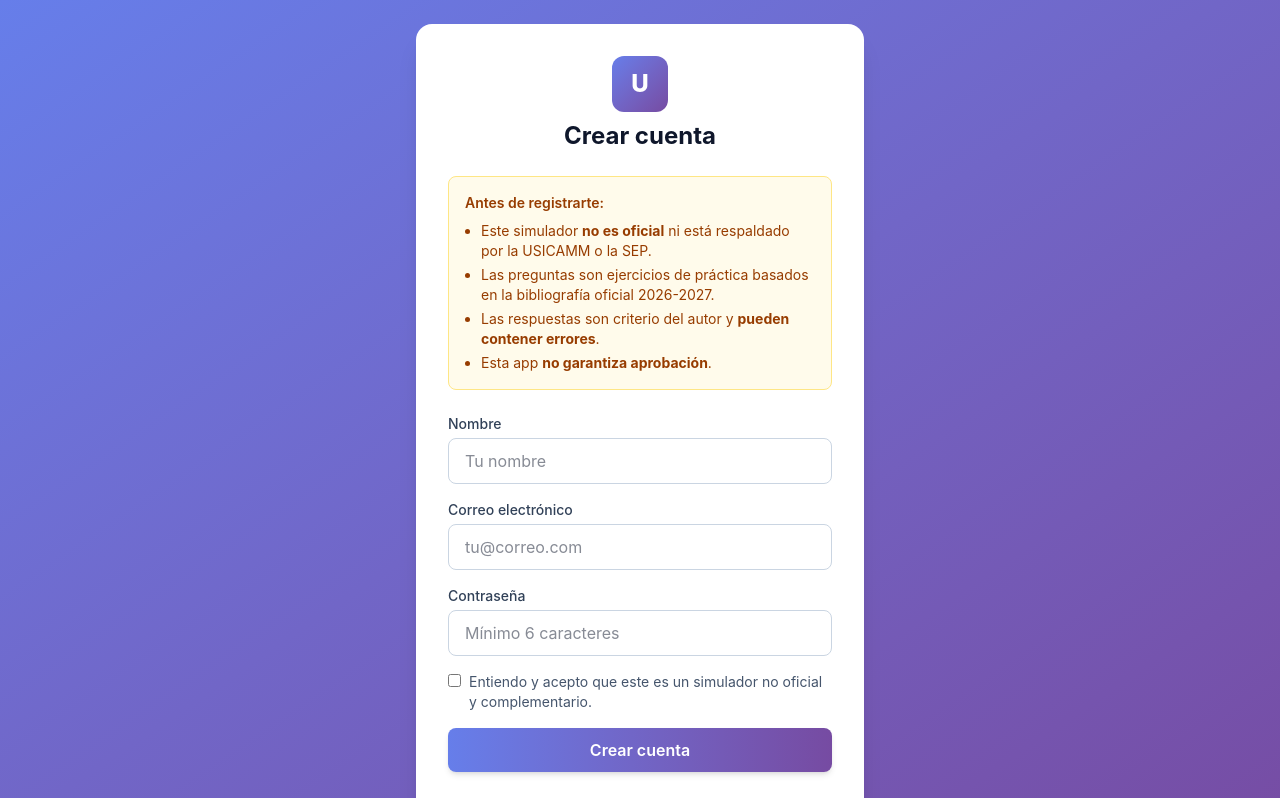
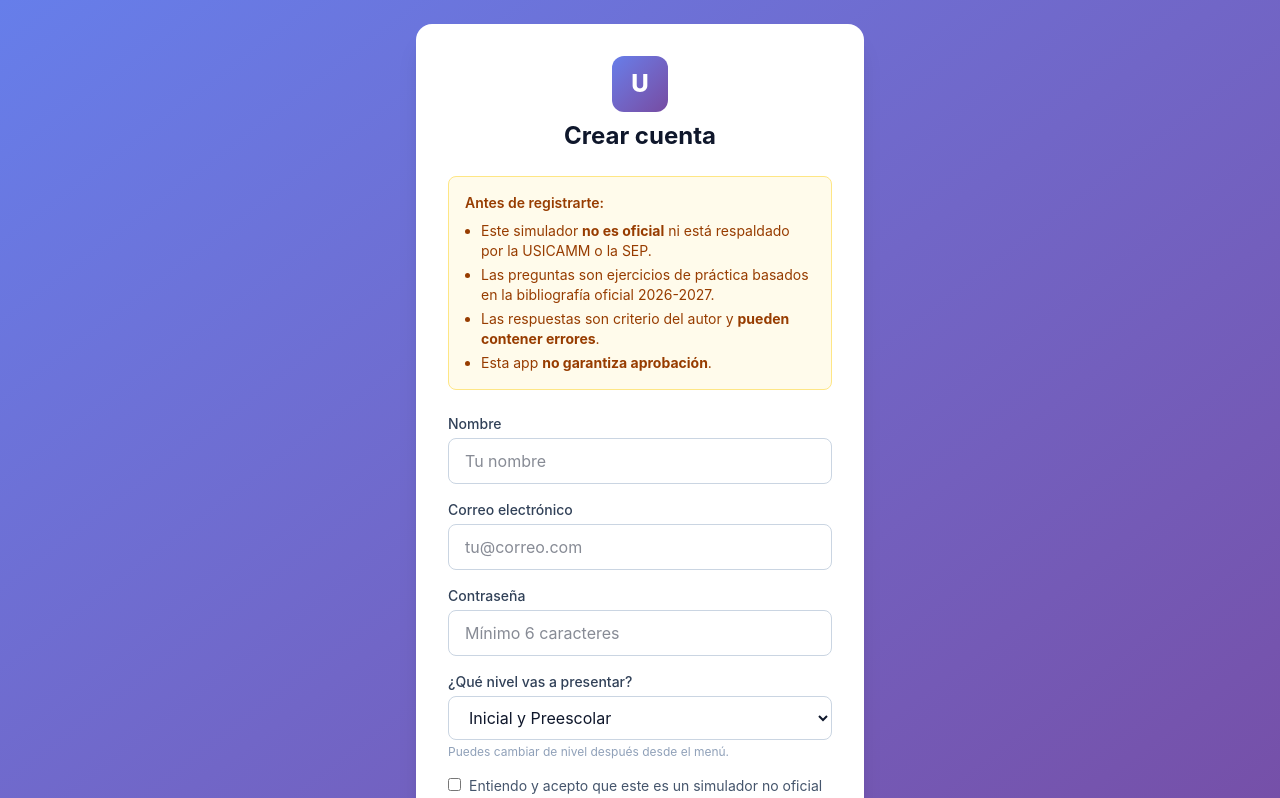
Before and after one commit to piwlak/estudia-usicamm, a Next.js app: page /registro in a window 1280 px wide. Shown: the top 798 px of the page. Built offline with nearby package versions, Linux system fonts and the light colour scheme; no server answers.

Commit message:
Add nivel state and update user sign-up process

```diff
--- a/src/app/(auth)/registro/page.tsx
+++ b/src/app/(auth)/registro/page.tsx
@@ -9,6 +9,7 @@ export default function RegistroPage() {
   const [nombre, setNombre] = useState("");
   const [email, setEmail] = useState("");
   const [password, setPassword] = useState("");
+  const [nivel, setNivel] = useState("inicial-preescolar");
   const [acepto, setAcepto] = useState(false);
   const [error, setError] = useState("");
   const [loading, setLoading] = useState(false);
@@ -26,11 +27,11 @@ export default function RegistroPage() {
 
     setLoading(true);
 
-    const { error } = await supabase.auth.signUp({
+    const { data, error } = await supabase.auth.signUp({
       email,
       password,
       options: {
-        data: { nombre },
+        data: { nombre, nivel_activo: nivel },
       },
     });
 
@@ -38,6 +39,14 @@ export default function RegistroPage() {
       setError(error.message);
       setLoading(false);
     } else {
+      if (data.user) {
+        await (supabase.from("perfiles") as any)
+          .update({
+            nivel_activo: nivel,
+            niveles_acceso: [nivel],
+          })
+          .eq("id", data.user.id);
+      }
       router.push("/dashboard");
       router.refresh();
     }
@@ -132,6 +141,28 @@ export default function RegistroPage() {
             />
           </div>
 
+          <div>
+            <label
+              htmlFor="nivel"
+              className="block text-sm font-medium text-slate-700 dark:text-slate-300 mb-1"
+            >
+              ¿Qué nivel vas a presentar?
+            </label>
+            <select
+              id="nivel"
+              value={nivel}
+              onChange={(e) => setNivel(e.target.value)}
+              className="w-full px-4 py-2.5 rounded-lg border border-slate-300 dark:border-slate-600 bg-white dark:bg-slate-700 text-slate-900 dark:text-white focus:ring-2 focus:ring-[var(--primary)] focus:border-transparent outline-none transition"
+            >
+              <option value="inicial-preescolar">Inicial y Preescolar</option>
+              <option value="primaria">Primaria</option>
+              <option value="telesecundaria">Telesecundaria</option>
+            </select>
+            <p className="mt-1 text-xs text-slate-400 dark:text-slate-500">
+              Puedes cambiar de nivel después desde el menú.
+            </p>
+          </div>
+
           <label className="flex items-start gap-2 cursor-pointer">
             <input
               type="checkbox"
```
